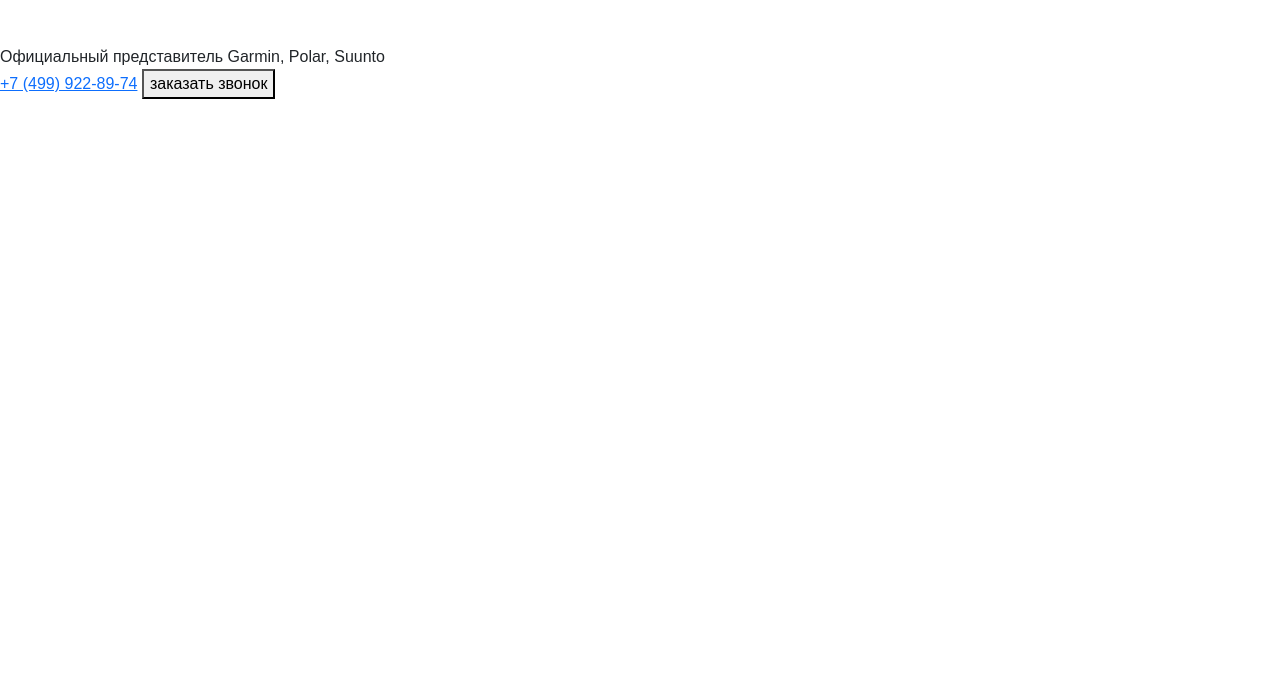
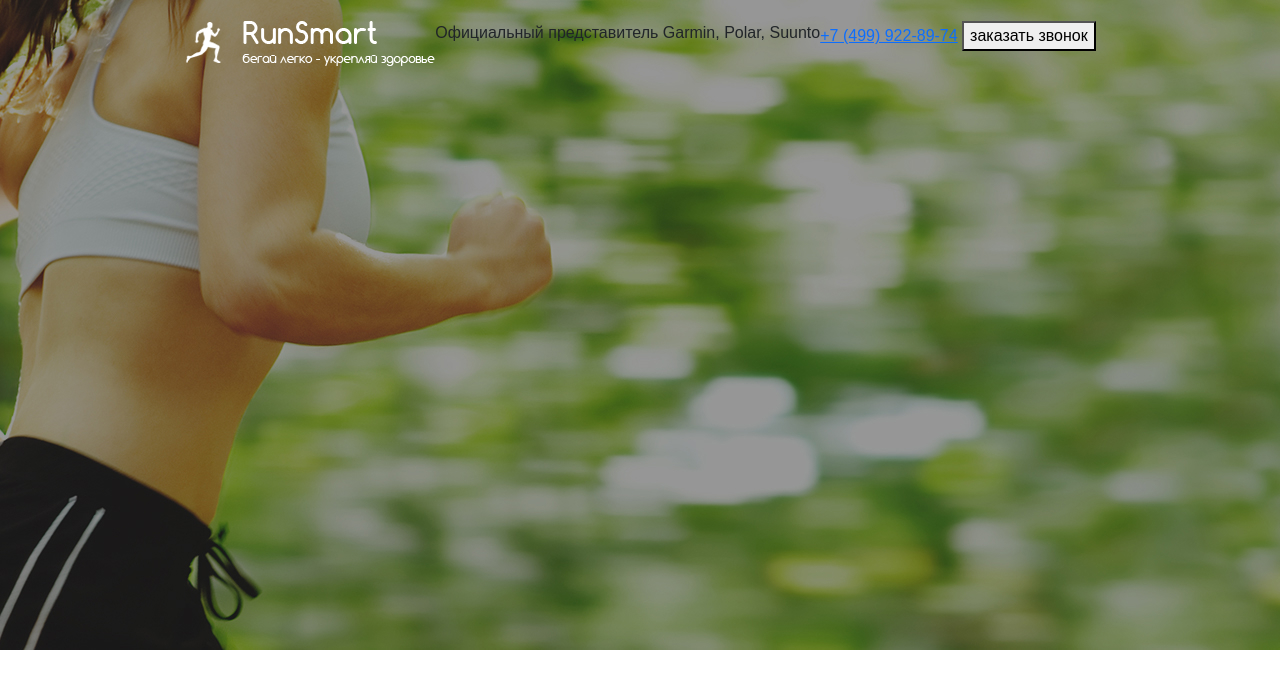
Before and after one commit to MMMCXLI/project_pulse, a website: page src/index.html in a window 1280 px wide. Drawn offline with Linux system fonts and the light colour scheme.

Commit message:
Promo and header

```diff
--- /dev/null
+++ b/src/sass/blocks/_header.scss
@@ -0,0 +1,5 @@
+.header {
+    display: flex;
+    justify-content: space-between;
+    justify-content: center;
+}
--- /dev/null
+++ b/src/sass/blocks/_promo.scss
@@ -0,0 +1,5 @@
+.promo {
+    min-height: 650px;
+    padding: 21px 0 93px 0;
+    background: url(../img/background/main.jpg) center (center/cover) no-repeat;
+}
--- a/src/sass/style.scss
+++ b/src/sass/style.scss
@@ -7,3 +7,6 @@
     min-width: 942px;
     margin: 0 auto;
 }
+
+@import 'blocks/promo';
+@import 'blocks/header';
```
Also changed, not shown: src/css/style.min.css, src/img/background/main.jpg (added), src/img/background/running-man-2-64.svg (deleted).
